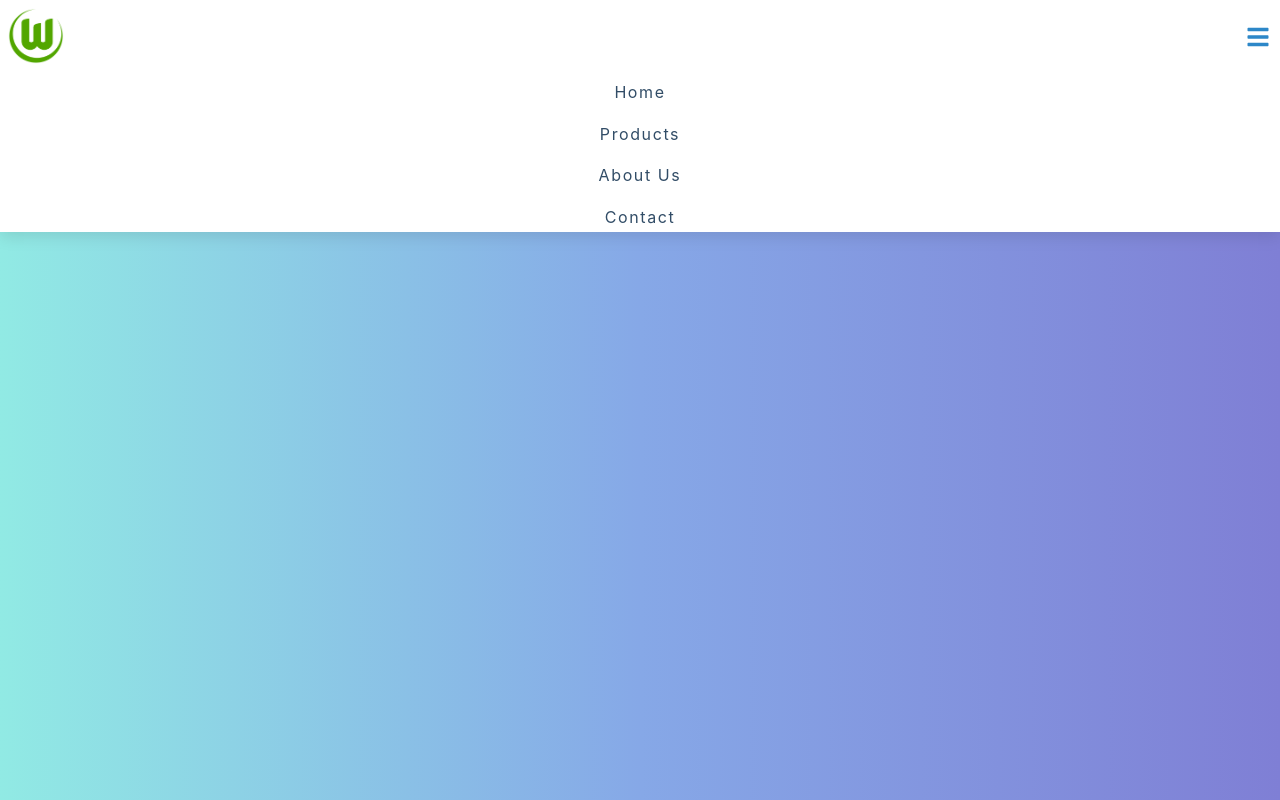
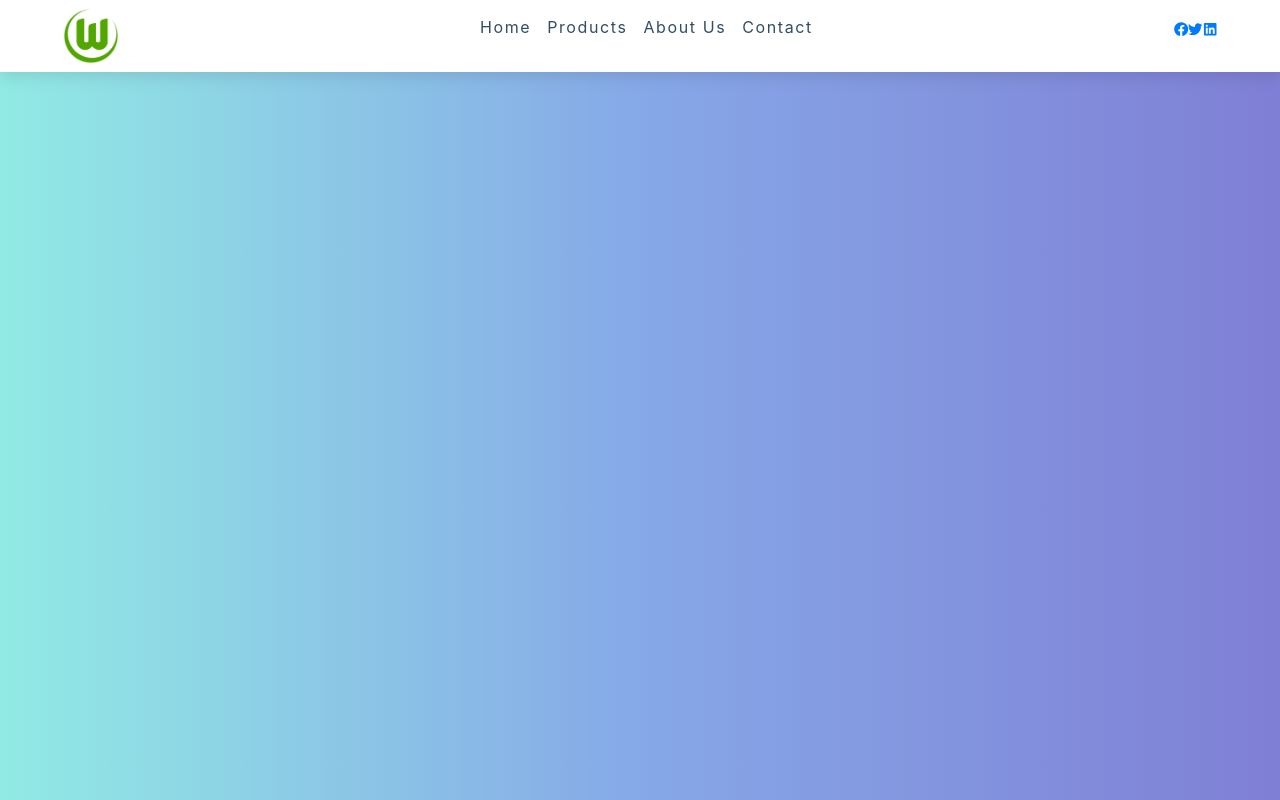
Before and after one commit to kbuczek/react-beginner-projects, a React (Create React App) app: page /navbar in a window 1280 px wide. Built offline with nearby package versions, Linux system fonts and the light colour scheme.

Commit message:
navbar useRef

```diff
--- a/src/Projects/Navbar/Navbar.js
+++ b/src/Projects/Navbar/Navbar.js
@@ -1,35 +1,66 @@
-import React from "react";
-import { FaBars } from "react-icons/fa";
+import React, { useEffect, useState, useRef } from "react";
+import { FaBars, FaTwitter } from "react-icons/fa";
 import logo from "./logo.png";
+import { links, social } from "./data";
 import "./navbar.css";
 
 const Navbar = () => {
+  const [showLinks, setShowLinks] = useState(false);
+  //useRef doesn't trigger re-render (no useEffect)
+  //used mainly to target DOM elements
+  // refValue.current = <div>...</div>
+  const linksContainerRef = useRef(null);
+  const linksRef = useRef(null);
+
+  useEffect(() => {
+    const linksHeight = linksRef.current.getBoundingClientRect();
+    // console.log(linksHeight);
+    if (showLinks) {
+      linksContainerRef.current.style.height = `${linksHeight}px`; //inline css on DOM element linksContainerRef, chagnging height: ""
+    } else {
+      linksContainerRef.current.style.height = "0px";
+    }
+  }, [showLinks]);
+
   return (
     <nav className="nav-nav">
       <div className="nav-center">
         <div className="nav-header">
           <img className="logo" src={logo} alt="company logo" />
-          <button className="nav-toggle">
+          <button
+            className="nav-toggle"
+            onClick={() => setShowLinks(!showLinks)}
+          >
             <FaBars />
           </button>
         </div>
-        <div className="links-container show-container">
-          <ul className="links">
-            <li>
-              <a href="#">home</a>
-            </li>
-            <li>
-              <a href="#">products</a>
-            </li>
-            <li>
-              <a href="#">about us</a>
-            </li>
-            <li>
-              <a href="#">contact</a>
-            </li>
+        <div
+          // className={`${
+          //   showLinks ? "links-container show-container" : "links-container"
+          // }`}
+          className="links-container"
+          ref={linksContainerRef}
+        >
+          <ul className="links" ref={linksRef}>
+            {links.map(({ id, url, text }) => {
+              //all links from map in this return() will be placed in linksRef.current
+              return (
+                <li key={id}>
+                  <a href={url}>{text}</a>
+                </li>
+              );
+            })}
           </ul>
         </div>
-        <ul className="social-icons"></ul>
+        <ul className="social-icons">
+          {social.map(({ id, url, icon }) => {
+            return (
+              <li key={id}>
+                <a href={url}>{icon}</a>
+              </li>
+            );
+          })}
+        </ul>
       </div>
     </nav>
   );
--- a/src/Projects/Navbar/data.js
+++ b/src/Projects/Navbar/data.js
@@ -1,52 +1,42 @@
-import React from 'react';
-import { FaBehance, FaFacebook, FaLinkedin, FaTwitter } from 'react-icons/fa';
+import React from "react";
+import { FaBehance, FaFacebook, FaLinkedin, FaTwitter } from "react-icons/fa";
 export const links = [
   {
     id: 1,
-    url: '/',
-    text: 'home',
+    url: "/",
+    text: "home",
   },
   {
     id: 2,
-    url: '/about',
-    text: 'about',
+    url: "/products",
+    text: "products",
   },
   {
     id: 3,
-    url: '/projects',
-    text: 'projects',
+    url: "/about-us",
+    text: "about us",
   },
   {
     id: 4,
-    url: '/contact',
-    text: 'contact',
-  },
-  {
-    id: 5,
-    url: '/profile',
-    text: 'profile',
+    url: "/contact",
+    text: "contact",
   },
 ];
 
 export const social = [
   {
     id: 1,
-    url: 'https://www.twitter.com',
+    url: "https://www.facebook.com",
     icon: <FaFacebook />,
   },
   {
     id: 2,
-    url: 'https://www.twitter.com',
+    url: "https://www.twitter.com",
     icon: <FaTwitter />,
   },
   {
     id: 3,
-    url: 'https://www.twitter.com',
+    url: "https://www.linkedin.com",
     icon: <FaLinkedin />,
   },
-  {
-    id: 4,
-    url: 'https://www.twitter.com',
-    icon: <FaBehance />,
-  },
 ];
--- a/src/Projects/Navbar/navbar.css
+++ b/src/Projects/Navbar/navbar.css
@@ -63,9 +63,9 @@
   transform: rotate(90deg);
 }
 
-/* ul {
+ul {
   list-style-type: none;
-} */
+}
 
 .links a {
   color: hsl(209, 34%, 30%);
@@ -79,7 +79,8 @@
 
 .links a:hover {
   background: var(--clr-primary-8);
-  color: var(--clr-primary-5);
+  color: white;
+  text-decoration: none;
   padding-top: 0.8rem;
   padding-bottom: 0.8rem;
 }
@@ -91,5 +92,49 @@
 }
 
 .show-container {
-  height: 10rem;
+  height: 10.9rem;
 }
+
+@media screen and (min-width: 992px) {
+  .nav-center {
+    max-width: 1170px;
+    margin: 0 auto;
+    display: flex;
+    align-items: center;
+    justify-content: space-between;
+    padding: 0.5rem;
+  }
+  .nav-header {
+    padding: 0;
+  }
+  .nav-toggle {
+    display: none;
+  }
+  .links-container {
+    /* must be auto, so the inline css in Navbar.js works */
+    height: auto !important;
+  }
+  .links {
+    display: flex;
+  }
+  .links a {
+    padding: 0;
+    margin: 0 0.5rem;
+  }
+  .links a:hover {
+    padding: 0;
+    background: transparent;
+  }
+  .social-icons {
+    display: flex;
+    /* height: 0.6rem; */
+  }
+  .social-icons a {
+    margin: 0 0.5rem;
+    color: var(--clr-primary-5);
+    transition: var(--transition);
+  }
+  .social-icons a:hover {
+    color: var(--clr-primary-7);
+  }
+}
--- a/src/Projects/Navbar/old.css
+++ b/src/Projects/Navbar/old.css
@@ -183,7 +183,7 @@ nav {
 .show-container {
   height: 10rem;
 }
-@media screen and (min-width: 800px) {
+@media screen and (min-width: 992px) {
   .nav-center {
     max-width: 1170px;
     margin: 0 auto;
```
